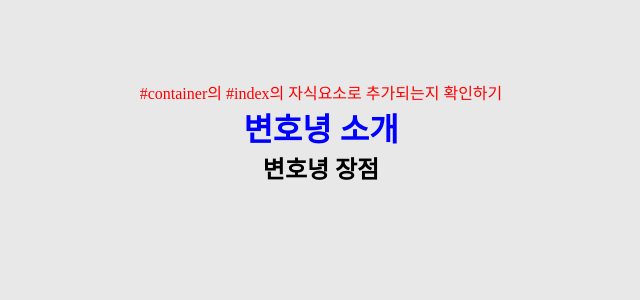
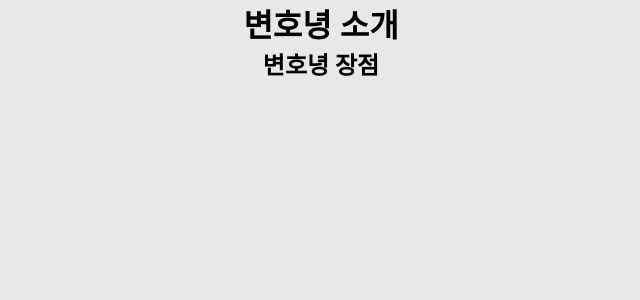
Before and after one commit to dev-honing/Subject-7, a React (Create React App) app in the folder v2.0/: page / in a window 1280 px wide. Shown: the top 300 px of the page, without its empty margins (319-959 px from the left). Built offline with nearby package versions, Linux system fonts and the light colour scheme.

Commit message:
과제 내용에 맞게 사용할 컴포넌트만 적용

```diff
--- a/v2.0/src/App.tsx
+++ b/v2.0/src/App.tsx
@@ -1,15 +1,11 @@
 // src/App.tsx
 
-import Header from "./Component/Header";
 import Container from "./Component/Container";
-import Footer from "./Component/Footer";
 
 const App = () => {
   return (
     <div>
-      <Header />
       <Container />
-      <Footer />
     </div>
   );
 };
--- a/v2.0/src/Component/Container.css
+++ b/v2.0/src/Component/Container.css
@@ -1,5 +1 @@
 /* src/Component/Container.css */
-
-h1 {
-  color: blue;
-}
--- a/v2.0/src/Component/Index.css
+++ b/v2.0/src/Component/Index.css
@@ -1,5 +1 @@
 /* src/Component/Index.css */
-
-p {
-  color: red;
-}
--- a/v2.0/src/Component/Index.tsx
+++ b/v2.0/src/Component/Index.tsx
@@ -5,7 +5,6 @@ import './Index.css'
 const Index = () => {
   return (
     <div id="index">
-      <p>#container의 #index의 자식요소로 추가되는지 확인하기</p>
     </div>
   );
 };
```
